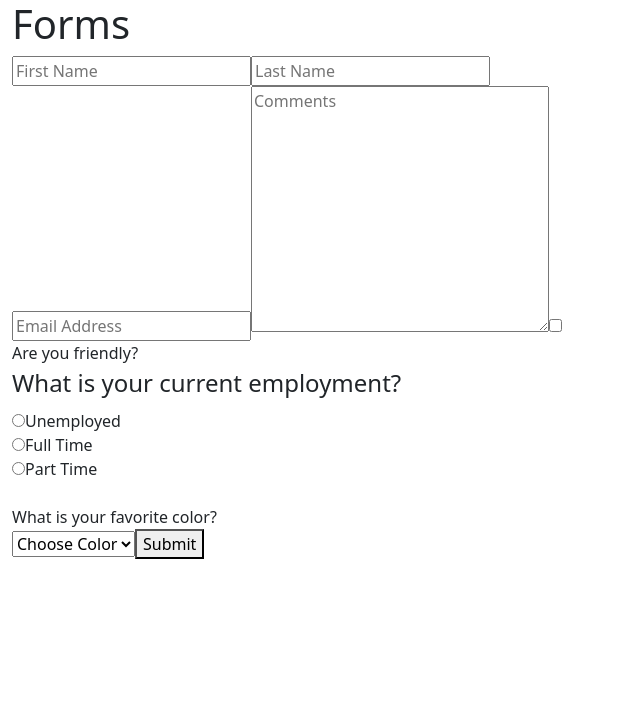
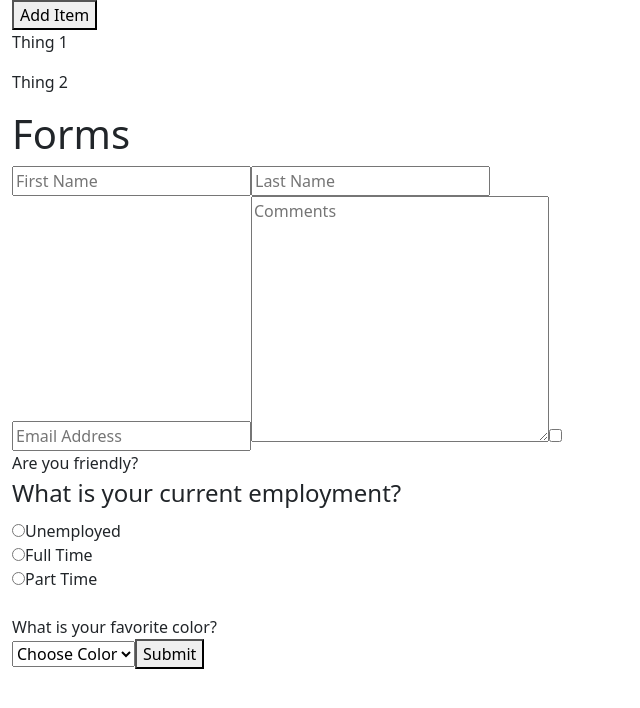
Before and after one commit to CalebStraily/EvenListeners_StateReactLesson, a React (Create React App) app: page / in a window 1280 px wide. Shown: the top 708 px of the page, without its empty margins (0-640 px from the left). Built offline with nearby package versions, Linux system fonts and the light colour scheme.

Commit message:
Title Change

```diff
--- a/public/index.html
+++ b/public/index.html
@@ -4,7 +4,7 @@
     <meta charset="UTF-8">
     <meta name="viewport" content="width=device-width, initial-scale=1.0">
     <link href="https://cdn.jsdelivr.net/npm/bootstrap@5.3.3/dist/css/bootstrap.min.css" rel="stylesheet" integrity="sha384-QWTKZyjpPEjISv5WaRU9OFeRpok6YctnYmDr5pNlyT2bRjXh0JMhjY6hW+ALEwIH" crossorigin="anonymous">
-    <title>Airbox - React Edition</title>
+    <title>Event Listeners - State React Lesson</title>
 </head>
 <body>
     <div id="root"></div>
--- a/src/App.js
+++ b/src/App.js
@@ -15,7 +15,7 @@ function App()
     return(
         <div className="container-fluid">
             {/* <EventListeners /> */}
-            {/* <MappingUpdate /> */}
+            <MappingUpdate />
             {/* <State /> */}
             {/* <CounterPractice /> */}
             {/* <TernaryPractice /> */}
--- a/src/components/Forms.js
+++ b/src/components/Forms.js
@@ -67,8 +67,10 @@ function Forms()
             favColor: ""
         })
 
-        console.log(formData);
+
     }
+
+    console.log(formDataAll);
 
     return(
         <div className="row">
```
